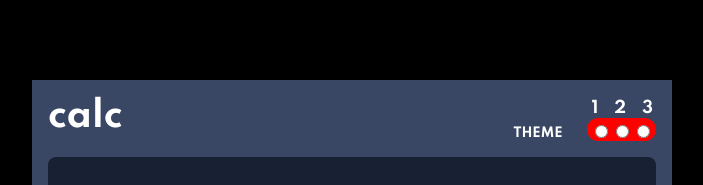
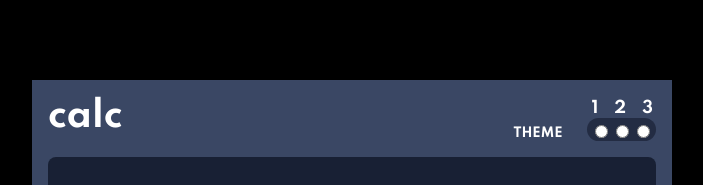
Before and after one commit to edgarfb/calculator_app, a plain HTML site: page index.html in a window 1280 px wide. Shown: the top 185 px of the page, without its empty margins (288-991 px from the left). Drawn offline with Linux system fonts and the light colour scheme.

Commit message:
fix colors

```diff
--- a/styles.css
+++ b/styles.css
@@ -93,7 +93,7 @@ h1, h2 {
     margin: 3px 3px 0px 5px;
 }
 .theme__select {
-    background: red;
+    background: var(--keypad-background);
     padding: .2rem;
     border-radius: 2rem;
 }
```
Also changed, not shown: 1 other file.
